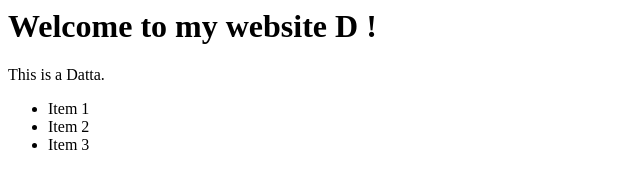
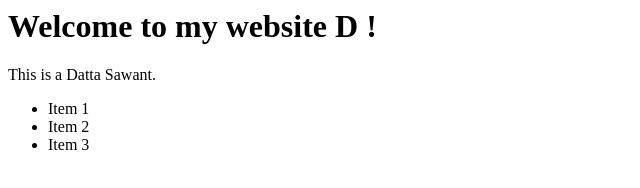
Before and after one commit to Dattasawant1/01-MAVEN, a plain HTML site: page Index.html in a window 1280 px wide. Shown: the full height of the page, 0-640 px from the left. Drawn offline with Linux system fonts and the light colour scheme.

Commit message:
Update Index.html

```diff
--- a/Index.html
+++ b/Index.html
@@ -1,6 +1,6 @@
 <div>
     <h1>Welcome to my website D !</h1>
-    <p>This is a Datta.</p>
+    <p>This is a Datta Sawant.</p>
     <ul>
       <li>Item 1</li>
       <li>Item 2</li>
```
